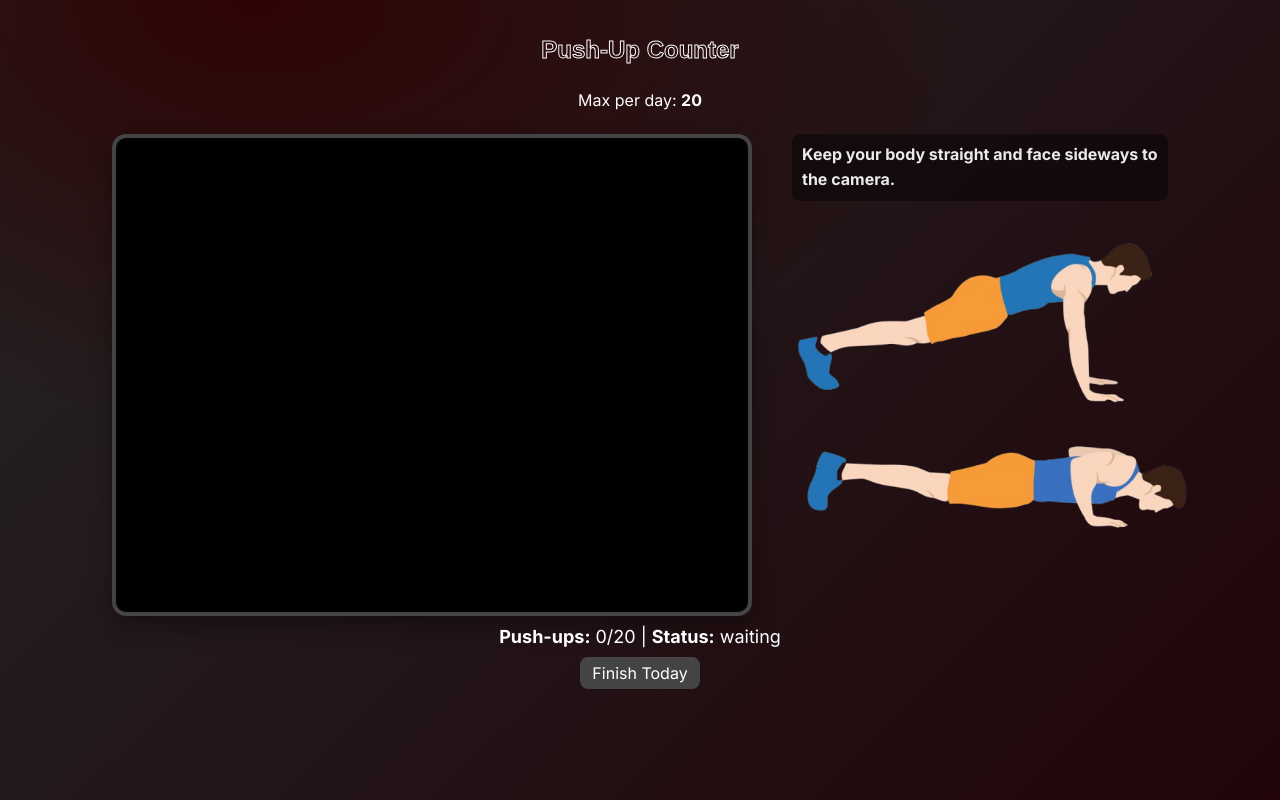
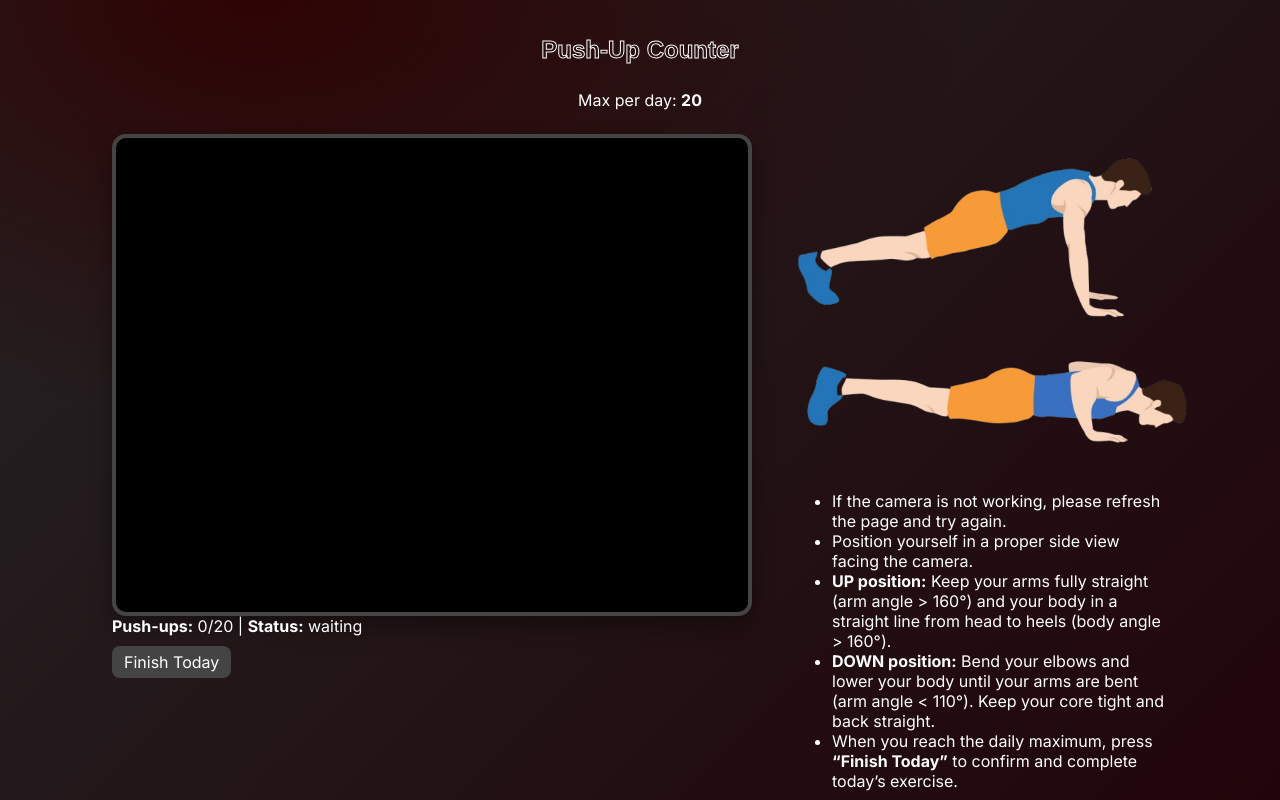
Before and after one commit to Remi2121/Fit21-Web, a React (Create React App) app: page /pushup in a window 1280 px wide. Built offline with nearby package versions, Linux system fonts and the light colour scheme; no server answers; the database is empty.

Commit message:
some error  changed

```diff
--- a/src/Exercise/pushup/pushup.jsx
+++ b/src/Exercise/pushup/pushup.jsx
@@ -16,19 +16,10 @@ export default function PushUpCounter() {
   const [count, setCount] = useState(0);
   const [status, setStatus] = useState("waiting");
   const [userId, setUserId] = useState(null);
-  const [maxCount, setMaxCount] = useState(20); // default fallback
 
+  const [maxCount, setMaxCount] = useState(20);
   const [completed, setCompleted] = useState(false);
 
-
-  // ✅ prevent double-adding to finalScore (store how much already added today)
-  const [addedToFinal, setAddedToFinal] = useState(0);
-
-  // ✅ DEBUG: show rule load status on UI
-  const [, setRuleDebug] = useState("rule: not loaded");
-
-  // ✅ fix mediapipe double-init (React StrictMode) using refs
-  const userIdRef = useRef(null);
   const maxCountRef = useRef(20);
   const exerciseId = "pushup";
 
@@ -156,6 +147,7 @@ export default function PushUpCounter() {
     `https://cdn.jsdelivr.net/npm/@mediapipe/pose/${file}`,
 });
 
+
       pose.setOptions({
         modelComplexity: 1,
         smoothLandmarks: true,
@@ -271,32 +263,21 @@ export default function PushUpCounter() {
     <video ref={videoRef} style={{ display: "none" }} />
 
     <div className="pushup-stage">
+      {/* 🔴 CAMERA + STATUS SIDE */}
+      <div className="pushup-camera-box">
         <canvas ref={canvasRef} width={640} height={480} />
-        <div className="pushup-plain">
-          <span className="pushup-tip-plain">
-            Keep your body straight and face sideways to the camera.
-          </span>
-          <img
-            src={PushUpImg}
-            className="pushup-pose-img"
-            alt="ref"
-            draggable="false"
-          />
-        </div>
-      </div>
 
         {completed ? (
-        <div style={{ marginTop: 12, fontSize: 18, color: "#00ff88" }}>
+          <div className="pushup-finished">
             ✅ You have finished today’s task
           </div>
         ) : (
-        <div style={{ marginTop: 10, fontSize: 18 }}>
+          <>
+            <div className="pushup-status">
               <strong>Push-ups:</strong> {count}/{maxCount} |{" "}
               <strong>Status:</strong> {status}
             </div>
-      )}
 
-      {!completed && (
             <button
               className="pushup-reset-btn"
               onClick={() => {
@@ -308,7 +289,51 @@ export default function PushUpCounter() {
             >
               Finish Today
             </button>
+          </>
         )}
       </div>
+
+      {/* 🔵 INSTRUCTIONS SIDE */}
+      <div className="pushup-plain">
+        <img
+          src={PushUpImg}
+          className="pushup-pose-img"
+          alt="ref"
+          draggable="false"
+        />
+
+        <div className="pushup-instructions">
+          <ul className="pushup-points">
+            <li>
+              If the camera is not working, please refresh the page and try again.
+            </li>
+
+            <li>
+              Position yourself in a proper side view facing the camera.
+            </li>
+
+            <li>
+              <strong>UP position:</strong> Keep your arms fully straight
+              (arm angle &gt; 160°) and your body in a straight line from head
+              to heels (body angle &gt; 160°).
+            </li>
+
+            <li>
+              <strong>DOWN position:</strong> Bend your elbows and lower your body
+              until your arms are bent (arm angle &lt; 110°). Keep your core
+              tight and back straight.
+            </li>
+
+            <li>
+              When you reach the daily maximum, press{" "}
+              <strong>“Finish Today”</strong> to confirm and complete today’s
+              exercise.
+            </li>
+          </ul>
+        </div>
+      </div>
+    </div>
+  </div>
 );
+
 }
```
Lines whose indentation alone changed are shown as unchanged.
